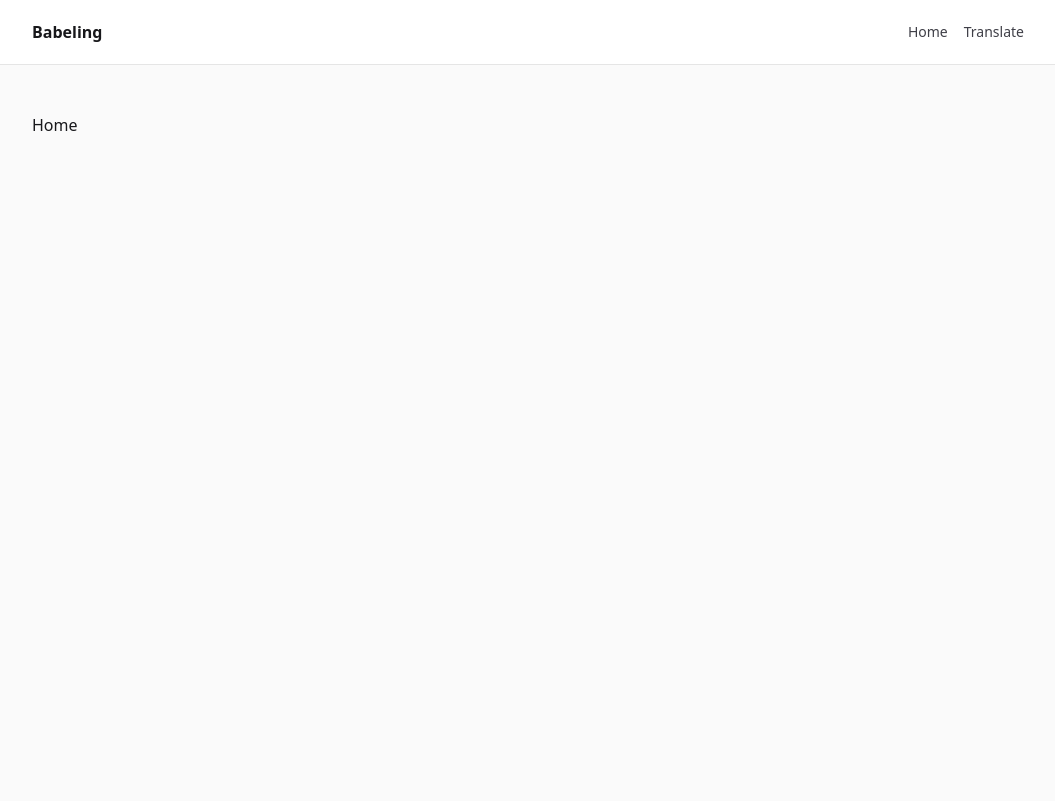
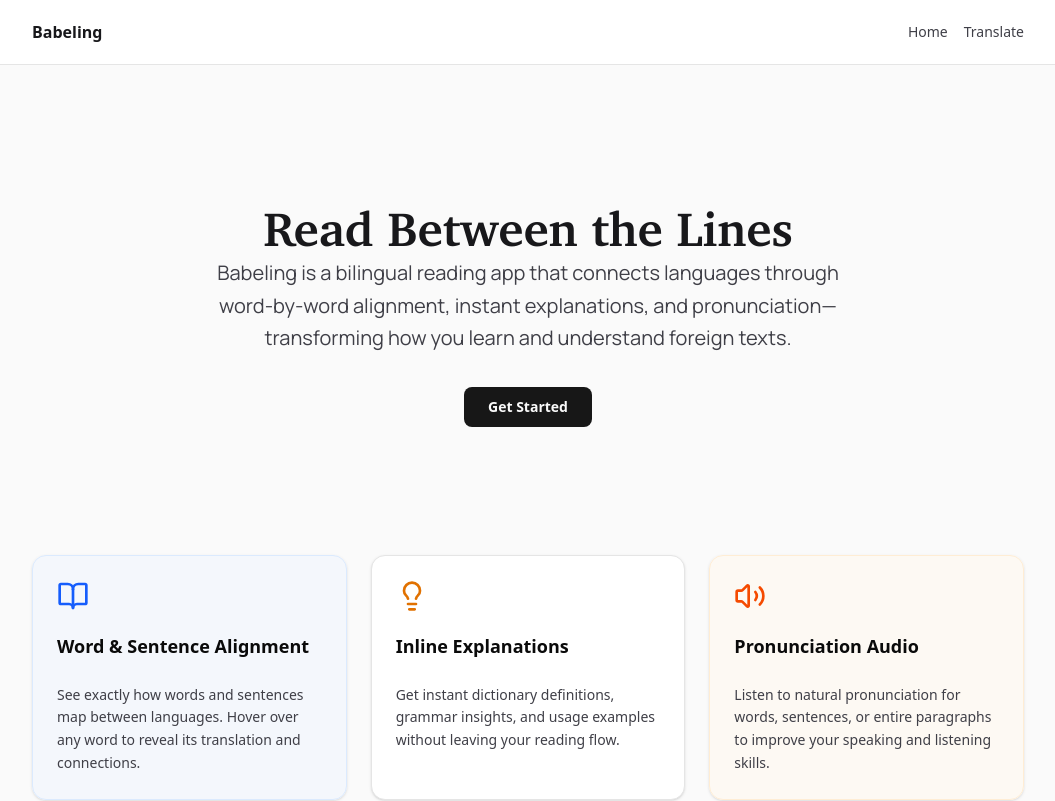
Before and after one commit to loganbrenningmeyer/babeling, a Next.js app in the folder apps/web/: page / in a window 1280 px wide. Shown: the top 801 px of the page, without its empty margins (112-1167 px from the left). Built offline with nearby package versions, Linux system fonts and the light colour scheme.

Commit message:
added home page template

```diff
--- a/apps/web/app/page.tsx
+++ b/apps/web/app/page.tsx
@@ -1,7 +1,87 @@
+import Link from "next/link";
+import { Button } from "@/components/ui/button";
+import { Card, CardHeader, CardTitle, CardContent } from "@/components/ui/card";
+import { BookOpen, Lightbulb, Volume2 } from "lucide-react";
+
 export default function Home() {
   return (
     <div className="mx-auto max-w-5xl px-4">
-      Home
+      {/* Hero Section */}
+      <section className="py-12 md:py-20 text-center">
+        <h1 className="font-reading text-4xl md:text-5xl font-bold text-zinc-900 mb-4">
+          Read Between the Lines
+        </h1>
+        <p className="font-ui text-xl text-zinc-700 mb-8 max-w-2xl mx-auto leading-relaxed">
+          Babeling is a bilingual reading app that connects languages through word-by-word alignment,
+          instant explanations, and pronunciation—transforming how you learn and understand foreign texts.
+        </p>
+        <Button asChild size="lg" className="font-semibold">
+          <Link href="/translate">Get Started</Link>
+        </Button>
+      </section>
+
+      {/* Features Grid */}
+      <section className="py-12">
+        <div className="grid grid-cols-1 md:grid-cols-3 gap-6">
+          {/* Feature 1: Alignment */}
+          <Card className="bg-blue-50/50 border-blue-100">
+            <CardHeader>
+              <div className="mb-3">
+                <BookOpen className="h-8 w-8 text-blue-600" />
+              </div>
+              <CardTitle className="text-lg">Word & Sentence Alignment</CardTitle>
+            </CardHeader>
+            <CardContent>
+              <p className="text-zinc-700 text-sm leading-relaxed">
+                See exactly how words and sentences map between languages.
+                Hover over any word to reveal its translation and connections.
+              </p>
+            </CardContent>
+          </Card>
+
+          {/* Feature 2: Explanations */}
+          <Card className="bg-white">
+            <CardHeader>
+              <div className="mb-3">
+                <Lightbulb className="h-8 w-8 text-amber-600" />
+              </div>
+              <CardTitle className="text-lg">Inline Explanations</CardTitle>
+            </CardHeader>
+            <CardContent>
+              <p className="text-zinc-700 text-sm leading-relaxed">
+                Get instant dictionary definitions, grammar insights, and usage examples
+                without leaving your reading flow.
+              </p>
+            </CardContent>
+          </Card>
+
+          {/* Feature 3: Pronunciation */}
+          <Card className="bg-orange-50/50 border-orange-100">
+            <CardHeader>
+              <div className="mb-3">
+                <Volume2 className="h-8 w-8 text-orange-600" />
+              </div>
+              <CardTitle className="text-lg">Pronunciation Audio</CardTitle>
+            </CardHeader>
+            <CardContent>
+              <p className="text-zinc-700 text-sm leading-relaxed">
+                Listen to natural pronunciation for words, sentences, or entire paragraphs
+                to improve your speaking and listening skills.
+              </p>
+            </CardContent>
+          </Card>
+        </div>
+      </section>
+
+      {/* Secondary CTA */}
+      <section className="py-12 text-center">
+        <p className="font-ui text-lg text-zinc-700 mb-4">
+          Ready to start reading in a new language?
+        </p>
+        <Button asChild variant="outline" size="lg">
+          <Link href="/translate">Try Babeling Now</Link>
+        </Button>
+      </section>
     </div>
-  )
+  );
 }
```
